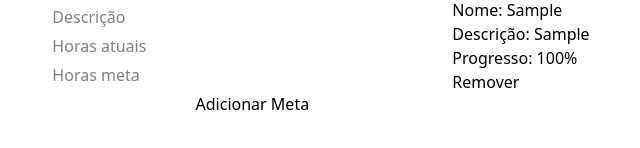
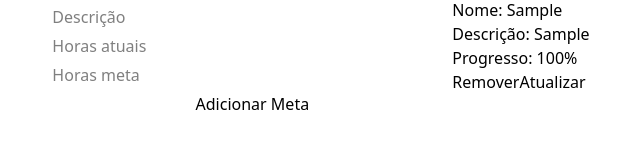
Before and after one commit to matsoaresp/tarefas-front, a Next.js app: page /metas in a window 1280 px wide. Both pictures are taken after typing "Sample", "Sample", "5", "5" into the empty fields and a click on the button "Adicionar Meta". Shown: the part 354-502 px from the top of the page, without its empty margins (319-959 px from the left). Built offline with nearby package versions, Linux system fonts and the light colour scheme.

Commit message:
feat: update

```diff
--- a/src/app/(pratica)/metas/components/Metas.tsx
+++ b/src/app/(pratica)/metas/components/Metas.tsx
@@ -19,7 +19,7 @@ export function Metas() {
   const [horasMetas, setHorasMetas] = useState("");
 
   const handleAddMeta = () => {
-    if (!nome.trim() || !descricao.trim()) {
+    if (!nome.trim() || !descricao.trim() || !horasMetas.trim() || !horasAtuais.trim()) {
       toast.error("Preencha todos os campos");
       return;
     }
@@ -29,7 +29,7 @@ export function Metas() {
       nome: nome.trim(),
       descricao: descricao.trim(),
       horasAtuais: Number(horasAtuais) || 0,
-      horasMetas: Number(horasMetas) || 0
+      horasMetas: Number(horasMetas) || 0,
     };
 
     const novasMetas = [...metas, novaMeta];
@@ -45,11 +45,20 @@ export function Metas() {
     setHorasMetas("");
   };
 
+  const updateProgress = (id: number) => {
+
+    const meta = metas.find((m) => m.id === id)
+
+    if (meta) {
+        setHorasAtuais(meta.horasAtuais.toString())
+    }
+  }
+
   const handleRemove = (id: number) => {
 
     const remove = metas.filter((meta) => meta.id !== id)
     setMetas(remove)
-    localStorage.setItem("produto", JSON.stringify(remove))
+    localStorage.setItem("metas", JSON.stringify(remove))
   }
 
   useEffect(() => {
@@ -108,6 +117,7 @@ export function Metas() {
               <p>Descrição: {meta.descricao}</p>
               <p>Progresso: {progresso.toFixed(0)}%</p>
               <button onClick={() => handleRemove(meta.id)} >Remover</button>
+              <button onClick={() => updateProgress(meta.id)} >Atualizar</button>
             </li>
           );
         })}
```
